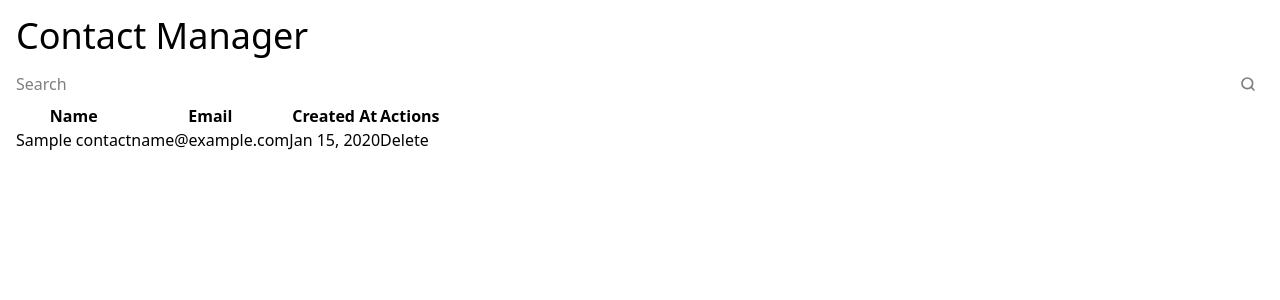
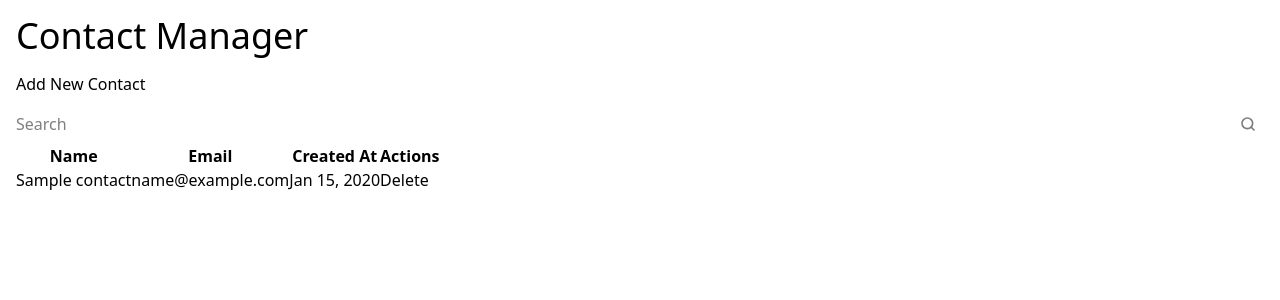
Before and after one commit to OrandiBrian/django_htmx, a Django app: page / in a window 1280 px wide. Shown: the top 300 px of the page. Run offline with Django 4.2, Linux system fonts and the light colour scheme; a user stored in the database is signed in; tables that the repository leaves empty hold one stand-in row (values such as "Sample post"); some libraries are stand-ins or nearby versions.

Commit message:
Added form modal to the contact page

```diff
--- /dev/null
+++ b/htmx_contacthub/contacts/forms.py
@@ -0,0 +1,24 @@
+from django import forms
+from django.contrib.auth import constant_time_compare
+from .models import Contact
+
+class ContactForm(forms.ModelForm):
+    name = forms.CharField(
+        widget=forms.TextInput(attrs={
+                               'class': "input input-bordered w-full",
+                               'placeholder': "Contact Name"
+                               })
+    )
+
+    email = forms.EmailField(
+        widget=forms.EmailInput(attrs={
+                               'class': "input input-bordered w-full",
+                               'placeholder': "Email"
+                               })
+    )
+
+    class Meta:
+        model = Contact
+        fields = [
+            'name', 'email'
+        ]
--- a/htmx_contacthub/contacts/templates/contacts.html
+++ b/htmx_contacthub/contacts/templates/contacts.html
@@ -6,7 +6,11 @@
 
     <div>
         <h1 class="text-4xl text-success mb-4">Contact Manager</h1>
-            <label class="input input-bordered flex items-center gap-2 mb-2">
+
+        <button class="btn btn-primary mb-4" onclick="contact_modal.showModal()">Add New Contact</button>
+        {% include 'partials/add-contact-modal.html' %}
+
+        <label class="input input-bordered flex items-center gap-2 mb-2 w-full">
             <input
                 type="search"
                 class="grow"
--- /dev/null
+++ b/htmx_contacthub/contacts/templates/partials/add-contact-modal.html
@@ -0,0 +1,40 @@
+<dialog id="contact_modal" class="modal">
+
+    <div class="modal-box">
+
+        <h3 class="font-bold text-lg mb-4">Add New Contact</h3>
+
+        <form method="POST" class="mb-4">
+            {% csrf_token %}
+            <div class="form-control w-full">
+                <label class='label mb-2'>
+                    <span class="label-text">Name</span>
+                </label>
+                {{ form.name }}
+
+                {% if form.name.errors %}
+                    <label class="label text-error">
+                        {{ form.name.errors }}
+                    </label>
+                {% endif %}
+            </div>
+            <div class="form-control w-full">
+                <label class='label mb-2'>
+                    <span class="label-text">Email</span>
+                </label>
+                {{ form.email }}
+
+                {% if form.email.errors %}
+                    <label class="label text-error">
+                        {{ form.email.errors }}
+                    </label>
+                {% endif %}
+            </div>
+
+            <div class="modal-action">
+                <button type="button" class="btn" onclick="contact_modal.close()">Cancel</button>
+                <button type="submit" class="btn btn-primary">Add Contact</button>
+            </div>
+        </form>
+    </div>
+</dialog>
--- a/htmx_contacthub/contacts/views.py
+++ b/htmx_contacthub/contacts/views.py
@@ -2,12 +2,16 @@
 from django.contrib.auth.decorators import login_required
 from .models import Contact
 from django.db.models import Q
+from contacts.forms import ContactForm
 import time
 
 @login_required
 def index(request):
     contacts = request.user.contacts.all().order_by("-created_at")
-    context = {'contacts': contacts}
+    context = {
+        'contacts': contacts,
+        'form': ContactForm()
+        }
     return render(request, 'contacts.html', context)
 
 @login_required
```
Lines whose indentation alone changed are shown as unchanged.
